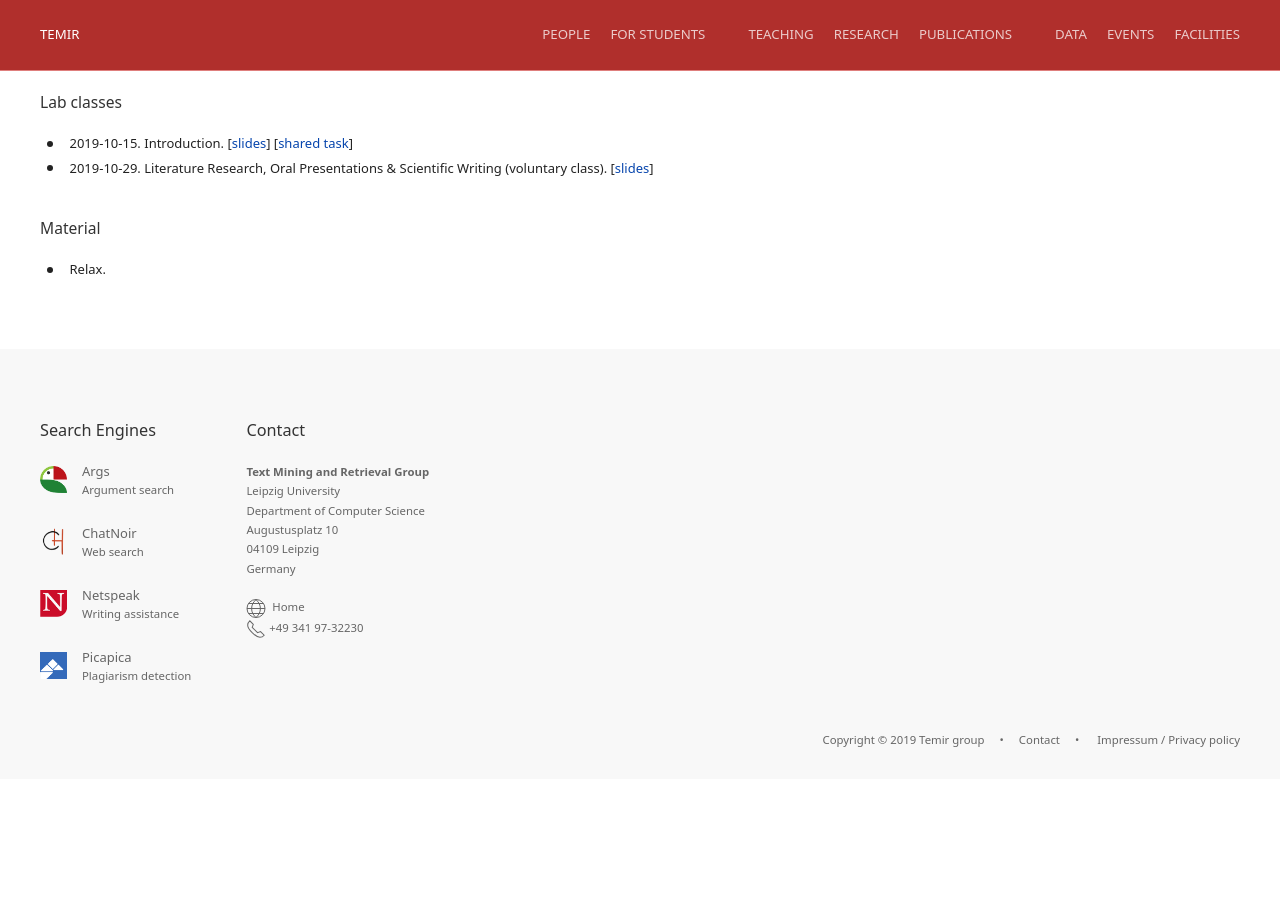
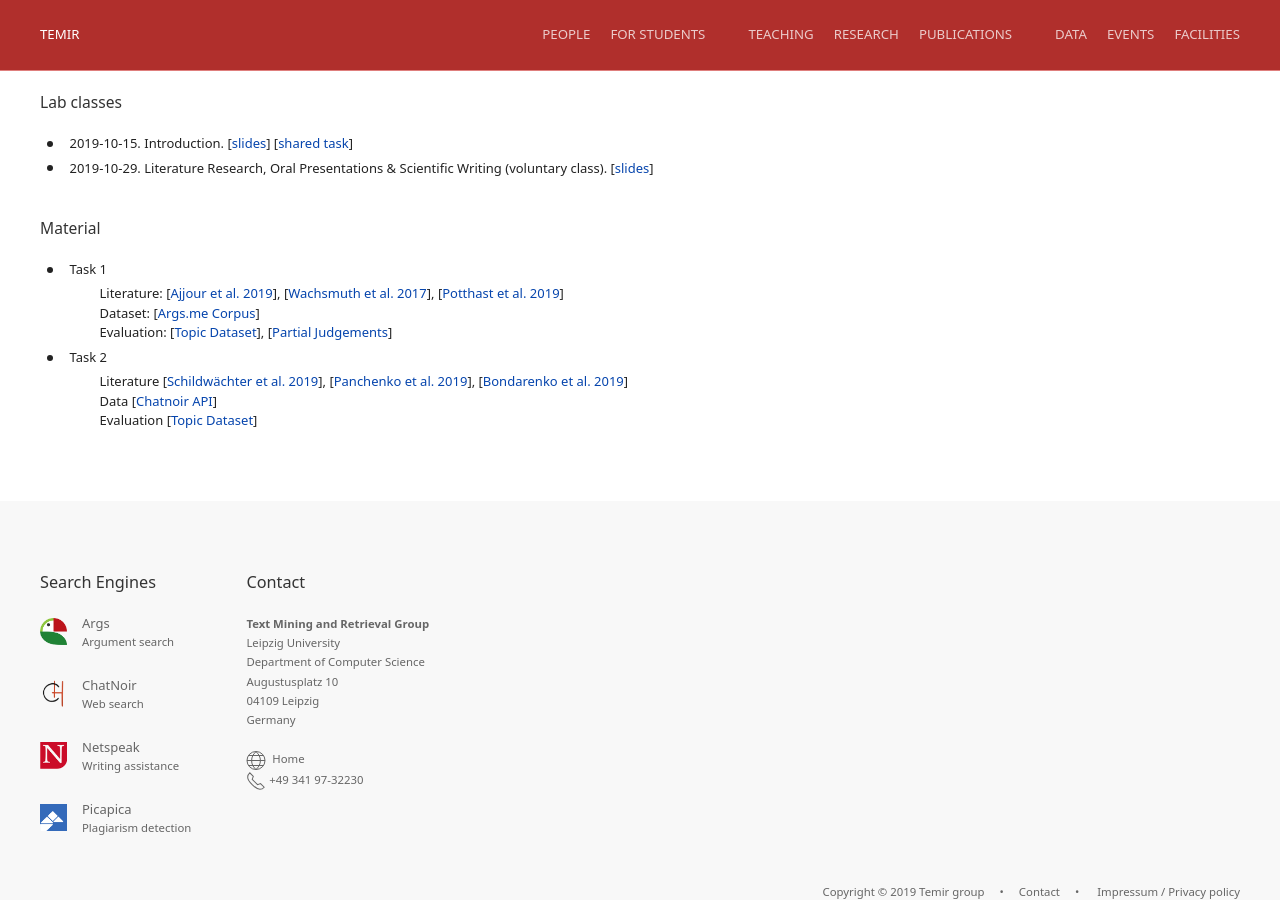
Before and after one commit to temir-org/temir-org.github.io, a Jekyll site: the page built from teaching/information-retrieval.html, in a window 1280 px wide and 900 px high, scrolled down 1239 px. Built offline with Jekyll 4.4.1, drawn with Linux system fonts in a browser that asks for light colours; before the commit the page ends 2018 px from its top, so only the background shows below that.

Commit message:
Added materials for IR lab

```diff
--- a/teaching/information-retrieval.html
+++ b/teaching/information-retrieval.html
@@ -179,7 +179,20 @@ description: Course page of Information Retrieval
 		</ul>
 		<h3>Material</h3>
 		<ul class="uk-list uk-list-bullet">
-			<li>Relax.</li>
+			<li>Task 1
+        <ul>
+          <li>Literature:  [<a href="https://webis.de/downloads/publications/papers/stein_2019o.pdf">Ajjour et al. 2019</a>], [<a href="https://webis.de/downloads/publications/papers/stein_2017r.pdf">Wachsmuth et al. 2017</a>], [<a href="https://webis.de/downloads/publications/papers/stein_2019j.pdf">Potthast et al. 2019</a>]</li>
+          <li>Dataset: [<a href="https://zenodo.org/record/3274636#.Xam3W_eE79Y">Args.me Corpus</a>]</li>
+          <li>Evaluation: [<a href="https://github.com/webis-de/SIGIR-19/blob/master/Data/topics.csv">Topic Dataset</a>], [<a href="https://github.com/webis-de/SIGIR-19/blob/master/Data/arguments.csv">Partial Judgements</a>]</li>
+        </ul>
+      </li>
+      <li>Task 2
+        <ul>
+          <li>Literature [<a href="https://webis.de/downloads/publications/papers/bondarenko_2019a.pdf">Schildwächter et al. 2019</a>], [<a href="https://webis.de/downloads/publications/papers/bondarenko_2019c.pdf">Panchenko et al. 2019</a>], [<a href="https://webis.de/downloads/publications/papers/stein_2018zb.pdf">Bondarenko et al. 2019</a>]</li>
+          <li>Data [<a href="https://www.chatnoir.eu/doc/api/">Chatnoir API</a>]</li>
+          <li>Evaluation [<a href="https://www.dropbox.com/s/qwffnfexvgj93ry/topics-argument-retrieval-2.txt?dl=0">Topic Dataset</a>]</li>
+        </ul>
+       </li>
 		</ul>
     </div>
 </main>
```
